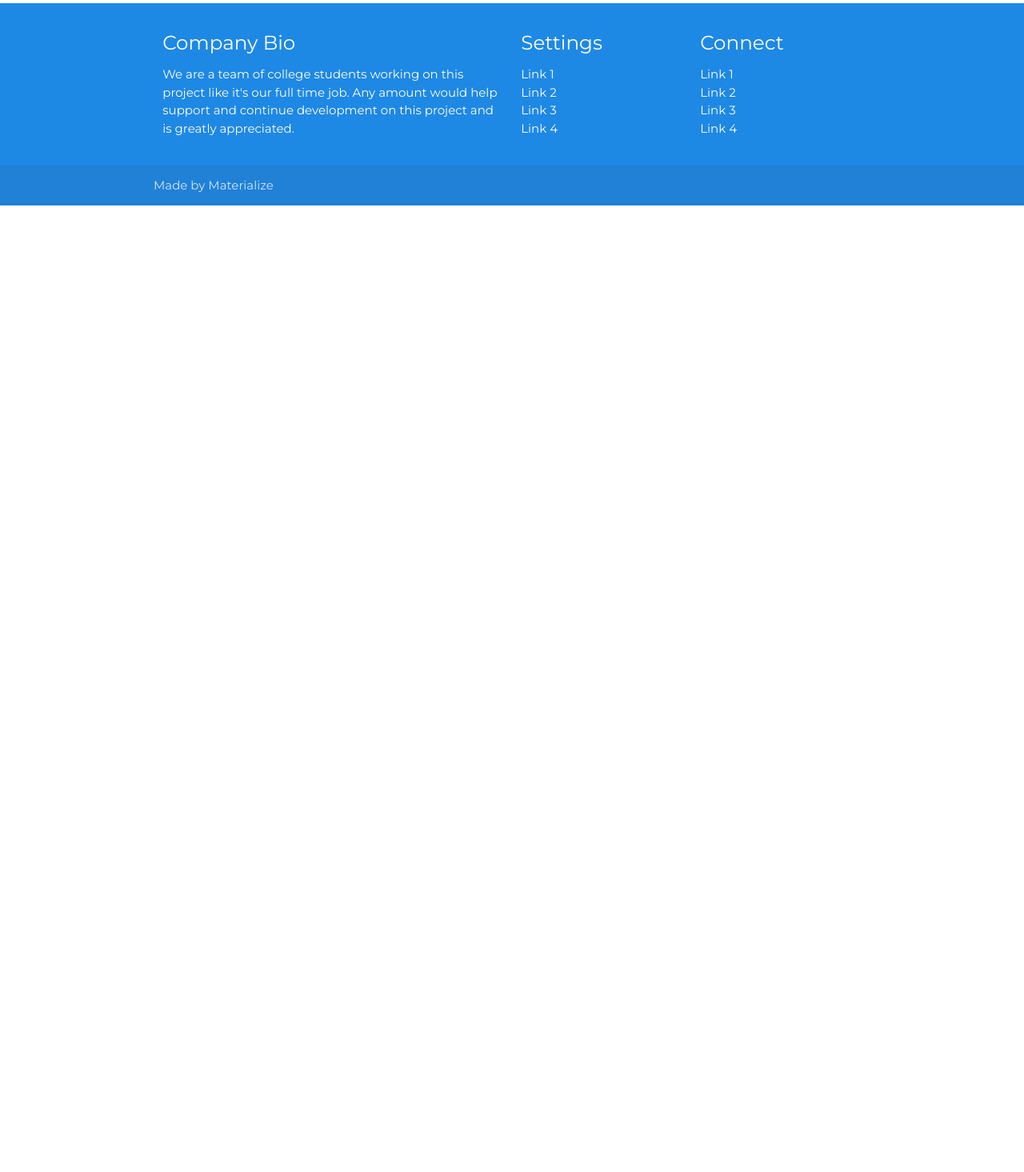
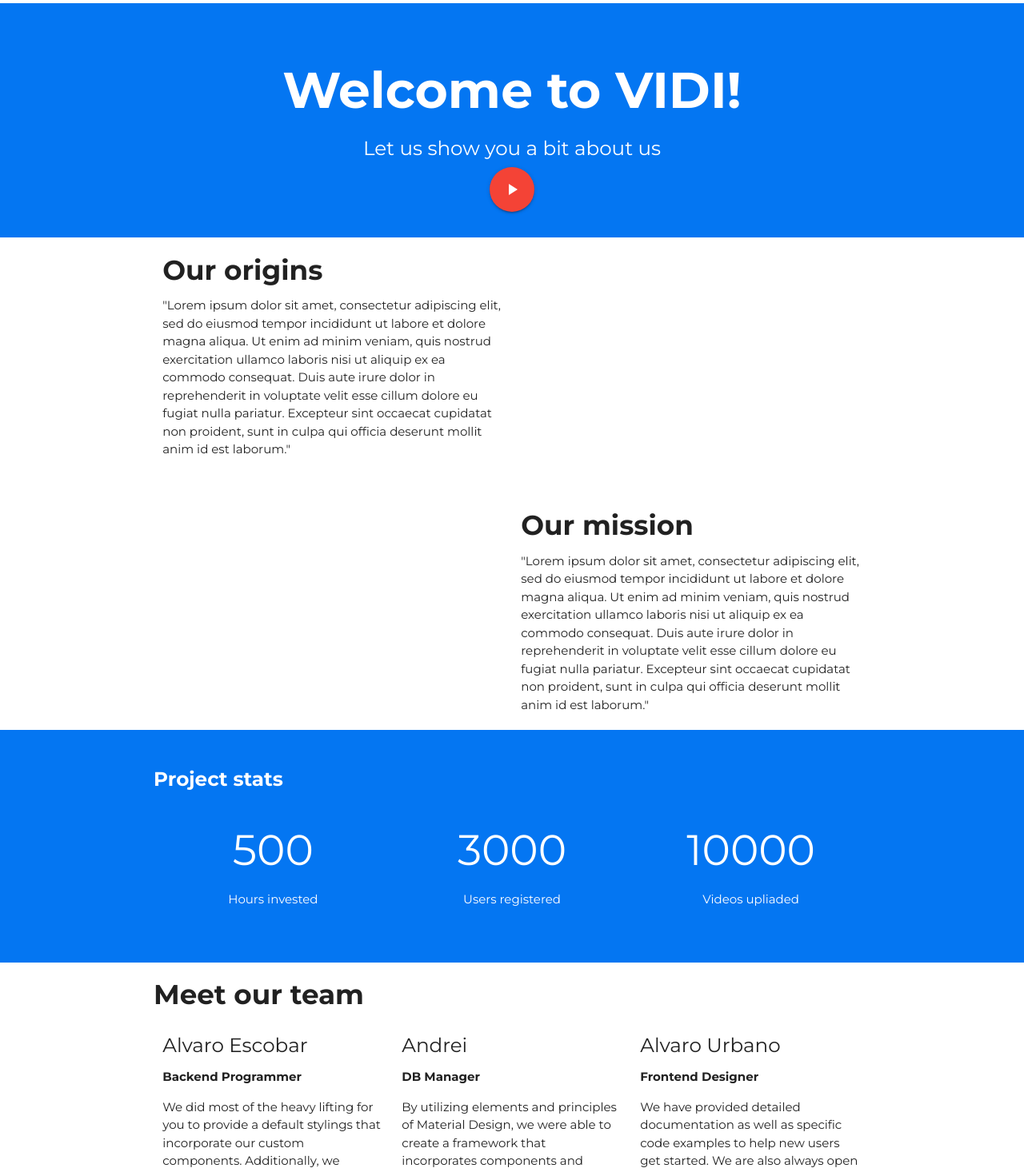
Before and after one commit to AYED2409/finalNextJS, a Next.js app: page / in a window 1280 px wide. Shown: the part 60-1526 px from the top of the page at 80% size. Before the commit the page ends 800 px from the top, so only its background shows below. Built offline with nearby package versions, Linux system fonts and the light colour scheme; no server answers.

Commit message:
about y correcion remote

```diff
--- a/next.config.js
+++ b/next.config.js
@@ -1,8 +1,31 @@
-/** @type {import('next').NextConfig} */
+// /** @type {import('next').NextConfig} */
+// const nextConfig = {
+//     images: {
+//         domains: ['localhost', process.env.NEXT_PUBLIC_BACKEND_URL,]
+//     }
+// }
+
+// module.exports = nextConfig
+
+/**
+ * @type {import('next').NextConfig}
+ */
 const nextConfig = {
     images: {
-        domains: ['localhost', process.env.NEXT_PUBLIC_BACKEND_URL,]
+        // domains: ['localhost', process.env.NEXT_PUBLIC_BACKEND_URL,]
+        remotePatterns: [
+            {
+                protocol: "https",
+                hostname: `${process.env.NEXT_PUBLIC_BACKEND_URL}`,
+                pathname: "/**",
+            },
+            {
+                protocol: "http",
+                hostname: "localhost",
+                pathname: "/**"
+            }
+        ]
     }
-}
+  }
 
-module.exports = nextConfig
+  module.exports = nextConfig
--- a/src/app/components/footer.tsx
+++ b/src/app/components/footer.tsx
@@ -8,21 +8,18 @@ export default function Footer() {
             			<p className="white-text">We are a team of college students working on this project like it&apos;s our full time job. Any amount would help support and continue development on this project and is greatly appreciated.</p>
           			</div>
           			<div className="col l3 s12">
-            			<h5 className="white-text">Settings</h5>
+            			<h5 className="white-text">Menu</h5>
             			<ul>
-							<li><a className="white-text" href="#!">Link 1</a></li>
-							<li><a className="white-text" href="#!">Link 2</a></li>
-							<li><a className="white-text" href="#!">Link 3</a></li>
-							<li><a className="white-text" href="#!">Link 4</a></li>
+							<li><a className="white-text" href="#!">Home</a></li>
+							<li><a className="white-text" href="#!">About us</a></li>
+
             			</ul>
           			</div>
           			<div className="col l3 s12">
-            			<h5 className="white-text">Connect</h5>
+            			<h5 className="white-text">Legal</h5>
             			<ul>
-							<li><a className="white-text" href="#!">Link 1</a></li>
-							<li><a className="white-text" href="#!">Link 2</a></li>
-							<li><a className="white-text" href="#!">Link 3</a></li>
-							<li><a className="white-text" href="#!">Link 4</a></li>
+							<li><a className="white-text" href="#!">Privacy Policy</a></li>
+							<li><a className="white-text" href="#!">Terms of Use</a></li>
             			</ul>
           			</div>
         		</div>
--- /dev/null
+++ b/src/app/components/incremental.tsx
@@ -0,0 +1,32 @@
+"use client"
+
+import { useEffect, useState } from "react";
+
+export default function Incremental({ endNumber, duration, title }: { endNumber: number, duration: number, title: string }) {
+    const [number, setNumber] = useState(0);
+    useEffect(() => {
+        let start = 0;
+        const end = endNumber;
+        const increment = end / (duration / 10);
+
+        const timer = setInterval(() => {
+          start += increment;
+          if (start >= end) {
+            clearInterval(timer);
+            setNumber(end);
+          } else {
+            setNumber(Math.ceil(start));
+          }
+        }, 10);
+
+        return () => clearInterval(timer);
+      }, [endNumber, duration]);
+
+    return (
+        <div className="col s12 m4 center-align">
+            <h2 className="value">{number}</h2>
+            <p>{title}</p>
+        </div>
+    );
+
+}
--- a/src/app/page.tsx
+++ b/src/app/page.tsx
@@ -1,5 +1,7 @@
+import Link from "next/link";
 import ButtonFloat from "./components/buttonFloat";
 import Footer from "./components/footer";
+import Incremental from "./components/incremental";
 import { ResultSearch } from "./components/resultSearch";
 
 export default function Home({ searchParams }: { searchParams?: { query?: string; page?: string }}) {
@@ -8,6 +10,84 @@ export default function Home({ searchParams }: { searchParams?: { query?: string
 
 	return (
     	<main>
+			<div className="welcome-container">
+				<div className="container center-align">
+					<h1><b>Welcome to VIDI!</b></h1>
+					<h5>Let us show you a bit about us</h5>
+					{/* <button className="btn-floating btn-large waves-effect waves-light red play-button">
+						<i className="material-icons">play_arrow</i>
+					</button> */}
+					<Link href={"/videos"} className="btn-floating btn-large waves-effect waves-light red play-button">
+						<i className="material-icons">play_arrow</i>
+					</Link>
+				</div>
+			</div>
+
+			<div className="about-container" style={{ overflow: "hidden" }} data-io>
+				<div className="container">
+					<div className="row" id="about-row1" style={{animation: "slide-in-right 1s cubic-bezier(0.250, 0.460, 0.450, 0.940) both"}}>
+						<div className="col s12 m12 l6">
+							<div className="about-title">
+								<h4><b>Our origins</b></h4>
+							</div>
+							"Lorem ipsum dolor sit amet, consectetur adipiscing elit, sed do eiusmod tempor incididunt ut labore et dolore magna aliqua.
+							Ut enim ad minim veniam, quis nostrud exercitation ullamco laboris nisi ut aliquip ex ea commodo consequat.
+							Duis aute irure dolor in reprehenderit in voluptate velit esse cillum dolore eu fugiat nulla pariatur.
+							Excepteur sint occaecat cupidatat non proident, sunt in culpa qui officia deserunt mollit anim id est laborum."
+						</div>
+						<div className="col s12 m12 l6"></div>
+					</div>
+					<br />
+					<div className="row" id="about-row2" style={{animation: "slide-in-left 1s cubic-bezier(0.250, 0.460, 0.450, 0.940) both"}}>
+						<div className="col s12 m12 l6"></div>
+						<div className="col s12 m12 l6">
+							<div className="about-title">
+								<h4><b>Our mission</b></h4>
+							</div>
+							"Lorem ipsum dolor sit amet, consectetur adipiscing elit, sed do eiusmod tempor incididunt ut labore et dolore magna aliqua.
+							Ut enim ad minim veniam, quis nostrud exercitation ullamco laboris nisi ut aliquip ex ea commodo consequat.
+							Duis aute irure dolor in reprehenderit in voluptate velit esse cillum dolore eu fugiat nulla pariatur.
+							Excepteur sint occaecat cupidatat non proident, sunt in culpa qui officia deserunt mollit anim id est laborum."
+						</div>
+					</div>
+				</div>
+			</div>
+
+			<div className="info-container">
+				<div className="container">
+					<h5><b>Project stats</b></h5>
+					<div className="row">
+						<Incremental endNumber={500} duration={1000} title={"Hours invested"}/>
+						<Incremental endNumber={3000} duration={1000} title={"Users registered"}/>
+						<Incremental endNumber={10000} duration={1000} title={"Videos upliaded"}/>
+					</div>
+				</div>
+			</div>
+
+			<div className="about-container">
+				<div className="container">
+					<h4><b>Meet our team</b></h4>
+					<div className="row">
+						<div className="col s12 m4" style={{animation: "scale-in-top 1s cubic-bezier(0.250, 0.460, 0.450, 0.940) both"}}>
+							<h5>Alvaro Escobar</h5>
+							<p><b>Backend Programmer</b></p>
+							<p>We did most of the heavy lifting for you to provide a default stylings that incorporate our custom components. Additionally, we refined animations and transitions to provide a smoother experience for developers.</p>
+						</div>
+						<div className="col s12 m4" style={{animation: "scale-in-top 1s cubic-bezier(0.250, 0.460, 0.450, 0.940) both"}}>
+							<h5>Andrei</h5>
+							<p><b>DB Manager</b></p>
+							<p>By utilizing elements and principles of Material Design, we were able to create a framework that incorporates components and animations that provide more feedback to users. Additionally, a single underlying responsive system across all platforms allow for a more unified user experience.</p>
+						</div>
+						<div className="col s12 m4" style={{animation: "scale-in-top 1s cubic-bezier(0.250, 0.460, 0.450, 0.940) both"}}>
+							<h5>Alvaro Urbano</h5>
+							<p><b>Frontend Designer</b></p>
+							<p>We have provided detailed documentation as well as specific code examples to help new users get started. We are also always open to feedback and can answer any questions a user may have about Materialize.</p>
+						</div>
+					</div>
+				</div>
+			</div>
+
+
     		<ResultSearch query={query} />
       		<ButtonFloat />
       		<Footer />
```
Also changed, not shown: src/app/globals.css.
